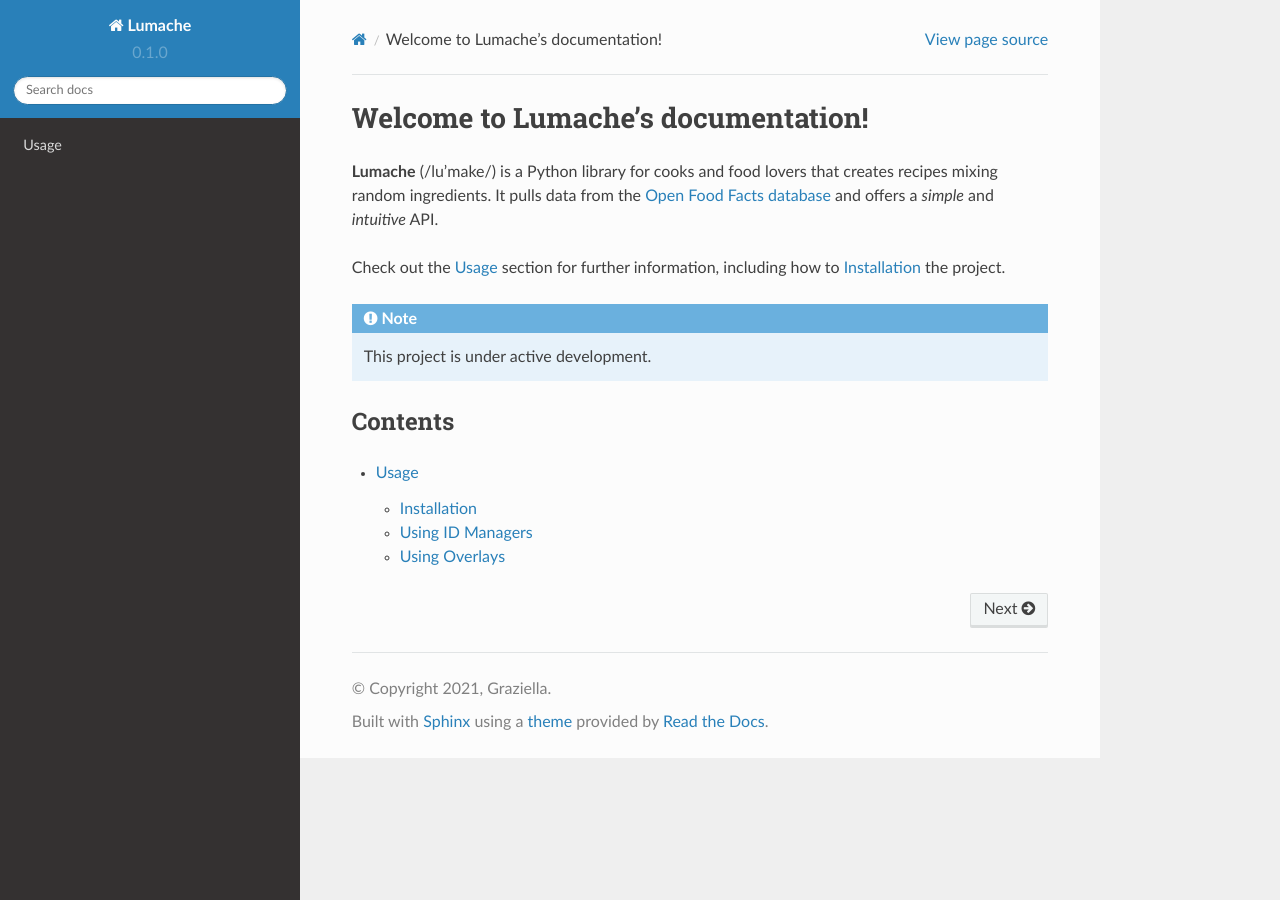
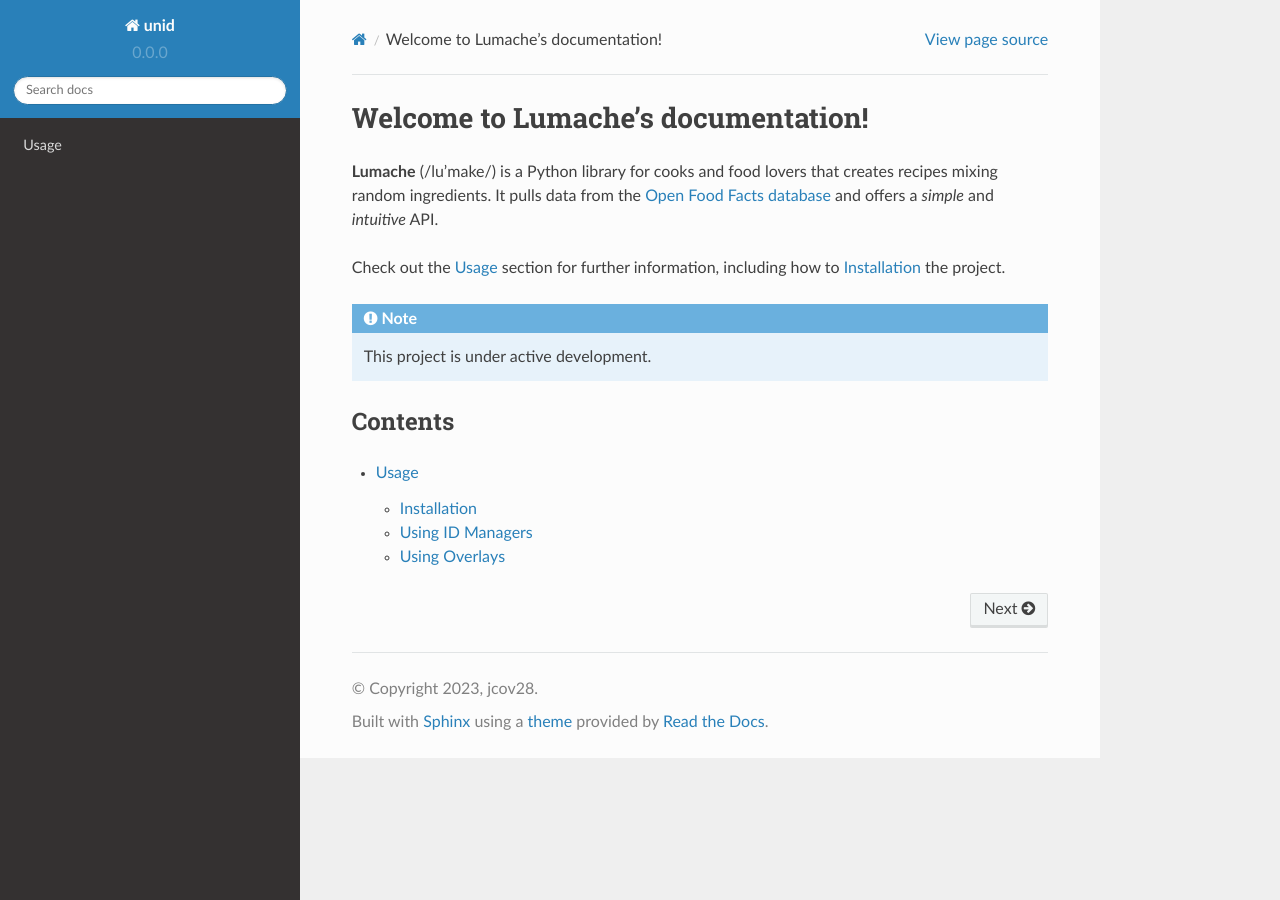
Before and after one commit to jcov28/unid-docs, a Sphinx documentation site: the page built from docs/source/index.rst, in a window 1280 px wide. Built offline with Sphinx 7.4.7 and the Read the Docs theme 2.0.0, drawn with Linux system fonts in a browser that asks for light colours; pages that are not in the unit, such as notebooks, are missing from menus.

Commit message:
Update conf.py
Version and author name changes

```diff
--- a/docs/source/conf.py
+++ b/docs/source/conf.py
@@ -2,12 +2,12 @@
 
 # -- Project information
 
-project = 'Lumache'
-copyright = '2021, Graziella'
-author = 'Graziella'
+project = 'unid'
+copyright = '2023, jcov28'
+author = 'jcov28'
 
-release = '0.1'
-version = '0.1.0'
+release = '0.0.0'
+version = '0.0.0'
 
 # -- General configuration
 
```
